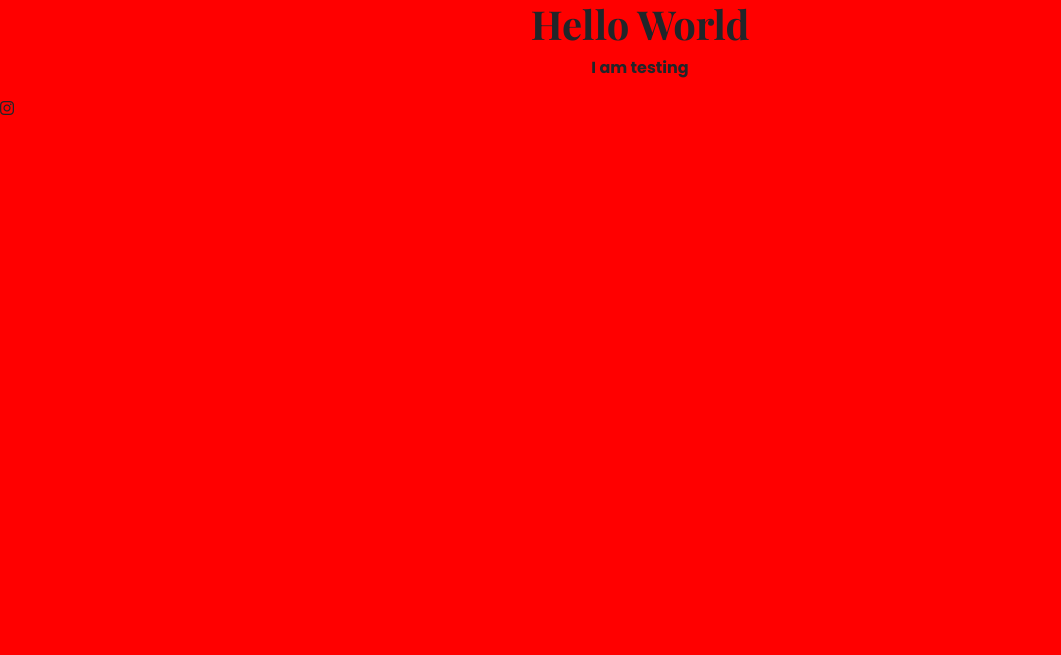
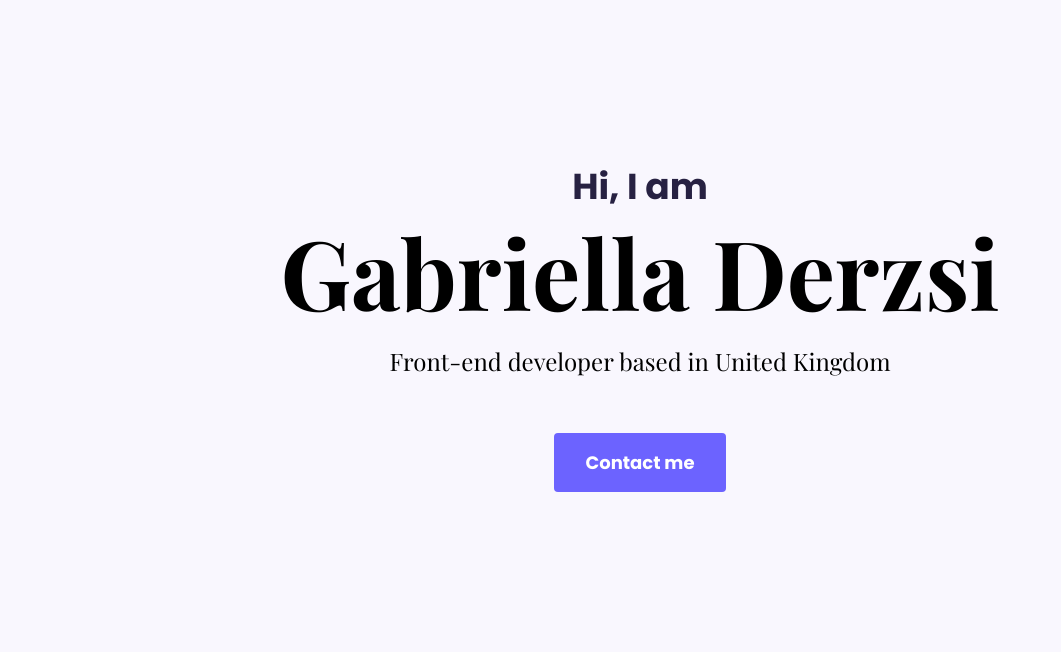
Before and after one commit to Gabcii/portfolio-projects, a plain HTML site: page index.html in a window 1280 px wide. Shown: the whole page, without its empty margins (0-1061 px from the left). Drawn offline with nearby package versions, Linux system fonts and the light colour scheme; a web font is replaced by a local one.

Commit message:
styled css html

```diff
--- a/index.html
+++ b/index.html
@@ -2,6 +2,7 @@
 <html lang="en">
   <head>
     <meta charset="UTF-8" />
+    <meta name="viewport" content="width=device-width, initial-scale=1.0" />
     <link
       href="https://cdn.jsdelivr.net/npm/bootstrap@5.3.7/dist/css/bootstrap.min.css"
       rel="stylesheet"
@@ -11,10 +12,7 @@
       integrity="sha384-G/EV+4j2dNv+tEPo3++6LCgdCROaejBqfUeNjuKAiuXbjrxilcCdDz6ZAVfHWe1Y"
       crossorigin="anonymous"
     ></script>
-    <link
-      rel="stylesheet"
-      href="https://cdnjs.cloudflare.com/ajax/libs/font-awesome/6.7.2/css/all.min.css"
-    />
+
     <link rel="preconnect" href="https://fonts.googleapis.com" />
     <link rel="preconnect" href="https://fonts.gstatic.com" crossorigin />
     <link
@@ -22,12 +20,20 @@
       rel="stylesheet"
     />
     <link rel="stylesheet" href="styles/app.css" />
-    <meta name="viewport" content="width=device-width, initial-scale=1.0" />
-    <title>Document</title>
+    <link
+      rel="stylesheet"
+      href="https://cdnjs.cloudflare.com/ajax/libs/font-awesome/6.7.2/css/all.min.css"
+    />
   </head>
   <body>
-    <h1>Hello World</h1>
-    <p>I am testing</p>
-    <i class="fa-brands fa-instagram"></i>
+    <div class="hero">
+      <p>Hi, I am</p>
+
+      <h1>Gabriella Derzsi</h1>
+      <h2 class="mb-5">Front-end developer based in United Kingdom</h2>
+      <div>
+        <a href="#" class="btn btn-branding">Contact me</a>
+      </div>
+    </div>
   </body>
 </html>
--- a/styles/app.css
+++ b/styles/app.css
@@ -1,16 +1,51 @@
+:root {
+  --branding-color: #6c63ff;
+  --secondary-color: #f9f7fe;
+  --heading-font-family: "Playfair Display", serif;
+  --default-font-family: "Poppins", sans-serif;
+}
+
 body {
-  background: red;
+  font-family: var(--default-font-family);
+}
+h1,
+h2,
+h3,
+h4,
+h5,
+h6 {
+  color: black;
+  font-family: var(--heading-font-family);
+  font-weight: bold;
 }
 h1 {
-  font-family: "Playfair Display", serif;
-  font-weight: bold;
-  text-align: center;
+  font-size: 96px;
 }
 p {
-  font-family: "Poppins", sans-serif;
   font-weight: normal;
+}
+.hero {
+  background: var(--secondary-color);
   text-align: center;
+  padding: 160px 20px;
 }
-.fa-brands {
-  text-align: center;
+.hero p {
+  font-size: 36px;
+  font-weight: bold;
+  margin: 0;
+  color: #272142;
 }
+.hero h2 {
+  font-family: var(--heading-font-family);
+  font-weight: normal;
+  line-height: 2;
+  font-size: 24px;
+}
+.btn-branding {
+  background: var(--branding-color);
+  border-radius: 4px;
+  color: white;
+  font-size: 18px;
+  line-height: 27px;
+  padding: 15px 30px;
+}
```
